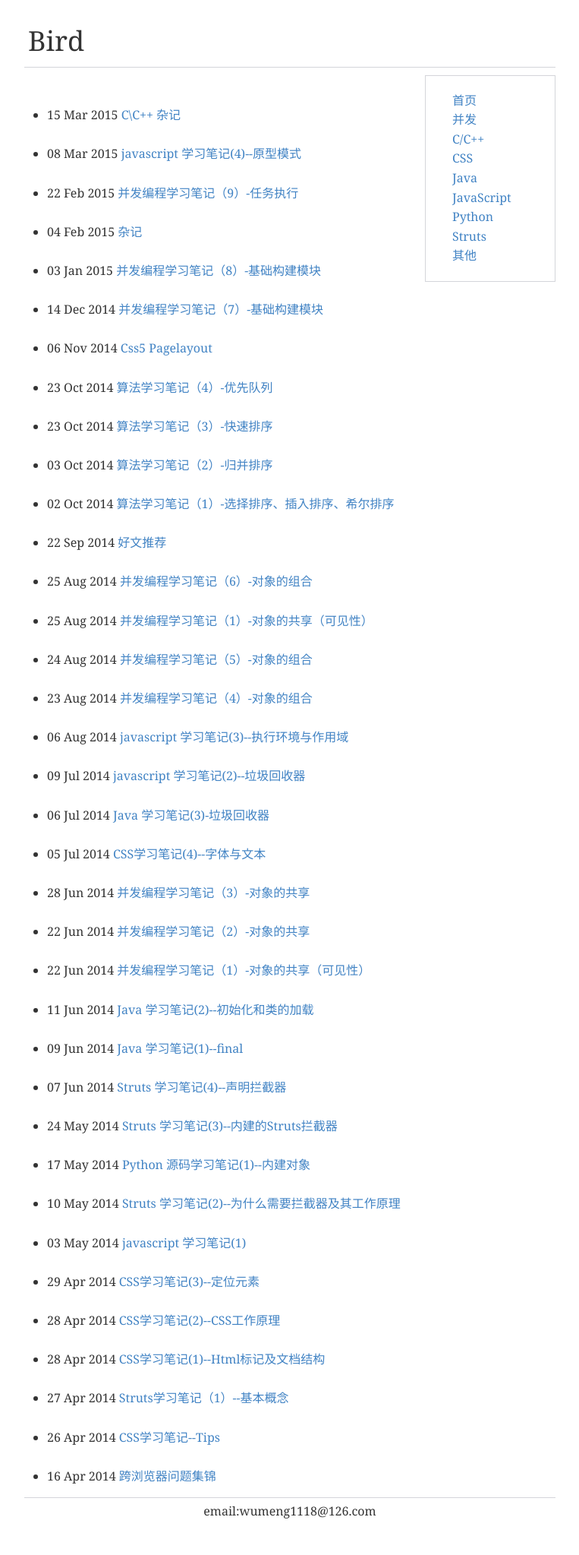
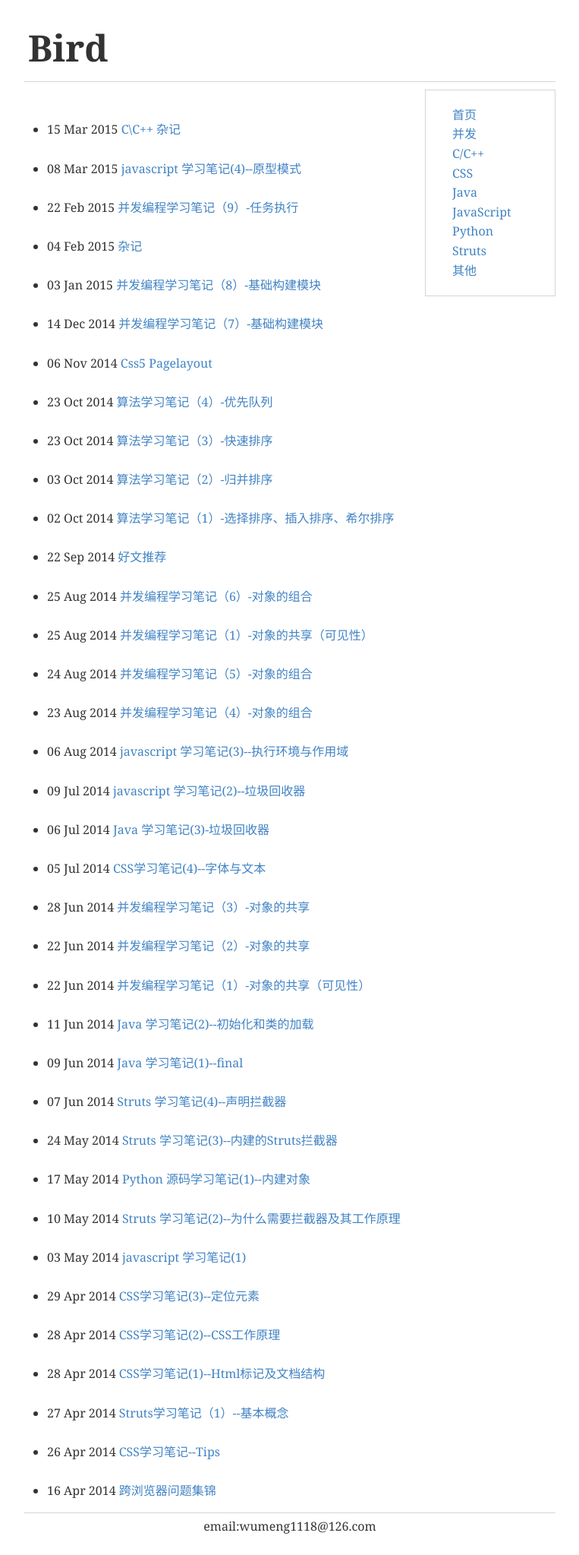
Before and after one commit to Qing-Shuang/Bird, a Jekyll site: the page built from index.html, in a window 1280 px wide. Shown: the whole page at 76% size, without its empty margins (258-1021 px from the left). Built offline with Jekyll 4.4.1, drawn with Linux system fonts in a browser that asks for light colours.

Commit message:
Update layouts.css

```diff
--- a/css/layouts.css
+++ b/css/layouts.css
@@ -3,7 +3,8 @@
   margin-bottom:10px;
   border-bottom:1px solid #D4D5DA;
   clear:both;
-  font-size:36px;
+  font-size:48px;
+  font-weight:bold;
 }
 
 #tail{
```
